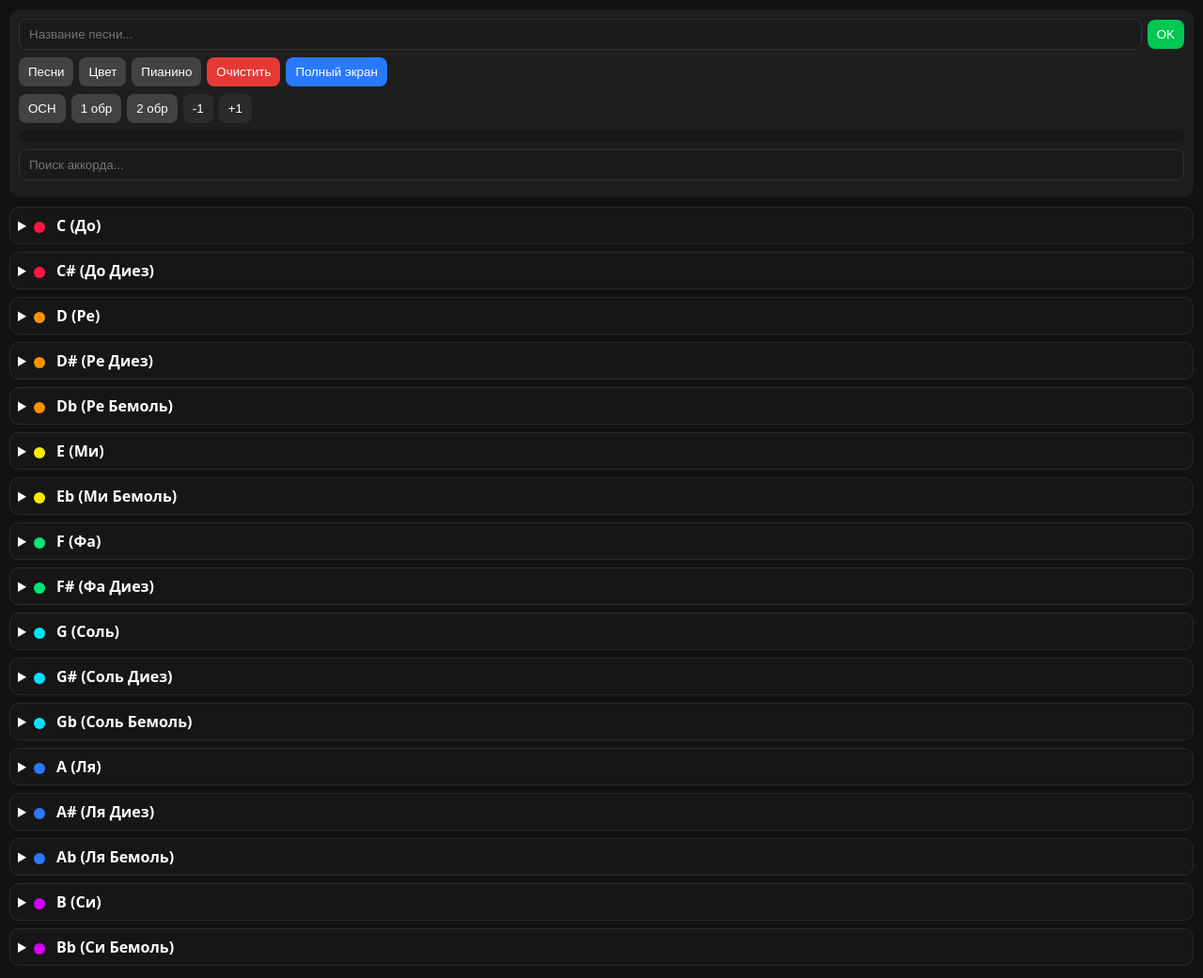
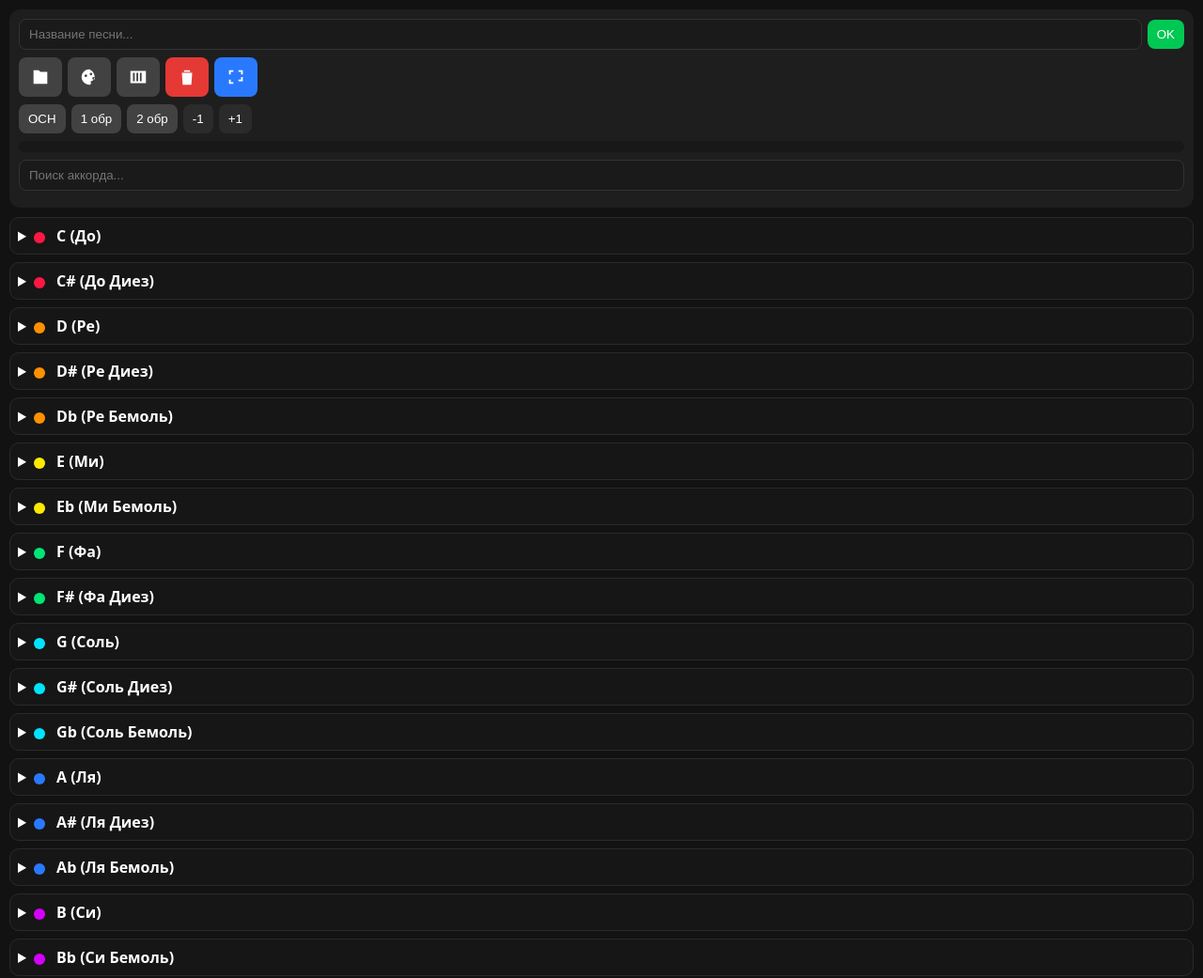
Before and after one commit to MaxMskRus/piano-chords, a plain HTML site: page index.html in a window 1280 px wide. Shown: the whole page at 94% size. Drawn offline with Linux system fonts and the light colour scheme.

Commit message:
Add files via upload

```diff
--- a/index.html
+++ b/index.html
@@ -8,7 +8,7 @@
   <meta http-equiv="Expires" content="0" />
   <title>Аккорды Фортепиано</title>
   <script>
-    window.BUILD_VERSION = "2026-03-25-03";
+    window.BUILD_VERSION = "2026-03-25-04";
     const css = document.createElement("link");
     css.rel = "stylesheet";
     css.href = "style.css?v=" + window.BUILD_VERSION;
@@ -23,11 +23,31 @@
         <button id="saveSong" class="btn btn-success">OK</button>
       </div>
       <div class="row">
-        <button id="openSongs" class="btn">Песни</button>
-        <button id="toggleColor" class="btn">Цвет</button>
-        <button id="togglePiano" class="btn">Пианино</button>
-        <button id="clearAll" class="btn btn-danger">Очистить</button>
-        <button id="fullScreen" class="btn btn-primary">Полный экран</button>
+        <button id="openSongs" class="btn icon-btn" aria-label="Песни" title="Песни">
+          <svg class="icon" viewBox="0 0 24 24" aria-hidden="true">
+            <path d="M4 4h6l2 2h8v14H4zM6 8h12v10H6z"/>
+          </svg>
+        </button>
+        <button id="toggleColor" class="btn icon-btn" aria-label="Цвет" title="Цвет">
+          <svg class="icon" viewBox="0 0 24 24" aria-hidden="true">
+            <path d="M12 3a9 9 0 1 0 0 18c1.1 0 2-.9 2-2 0-.6-.3-1.2-.8-1.6.6-.2 1.2-.4 1.8-.7 2.8-1.4 4-4.8 2.6-7.6A9 9 0 0 0 12 3zm-4 6a1.5 1.5 0 1 1 0 3 1.5 1.5 0 0 1 0-3zm6-2a1.5 1.5 0 1 1 0 3 1.5 1.5 0 0 1 0-3zm3 5a1.5 1.5 0 1 1 0 3 1.5 1.5 0 0 1 0-3z"/>
+          </svg>
+        </button>
+        <button id="togglePiano" class="btn icon-btn" aria-label="Пианино" title="Пианино">
+          <svg class="icon" viewBox="0 0 24 24" aria-hidden="true">
+            <path d="M3 5h18v14H3zM6 7v7h2V7zm4 0v7h2V7zm4 0v7h2V7zm-8 7v3h2v-3zm4 0v3h2v-3zm4 0v3h2v-3z"/>
+          </svg>
+        </button>
+        <button id="clearAll" class="btn btn-danger icon-btn" aria-label="Очистить" title="Очистить">
+          <svg class="icon" viewBox="0 0 24 24" aria-hidden="true">
+            <path d="M6 7h12l-1 14H7zM9 4h6l1 2H8z"/>
+          </svg>
+        </button>
+        <button id="fullScreen" class="btn btn-primary icon-btn" aria-label="Полный экран" title="Полный экран">
+          <svg class="icon" viewBox="0 0 24 24" aria-hidden="true">
+            <path d="M4 9V4h5v2H6v3zm11-5h5v5h-2V6h-3zm3 11v-3h2v5h-5v-2zM6 18h3v2H4v-5h2z"/>
+          </svg>
+        </button>
       </div>
       <div class="row">
         <button id="mode0" class="btn">ОСН</button>
--- a/style.css
+++ b/style.css
@@ -57,6 +57,20 @@ body {
 .btn.btn-danger { background: var(--danger); }
 .btn.btn-success { background: var(--success); }
 .btn.btn-dark { background: #2b2b2b; }
+
+.icon-btn {
+  width: 46px;
+  height: 42px;
+  padding: 0;
+  display: flex;
+  align-items: center;
+  justify-content: center;
+}
+.icon {
+  width: 22px;
+  height: 22px;
+  fill: #fff;
+}
 
 .selected {
   background: #181818;
```
